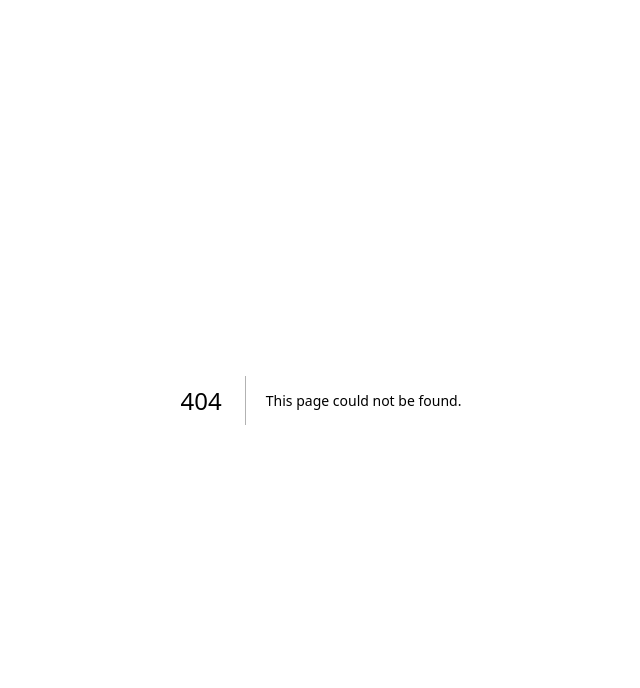
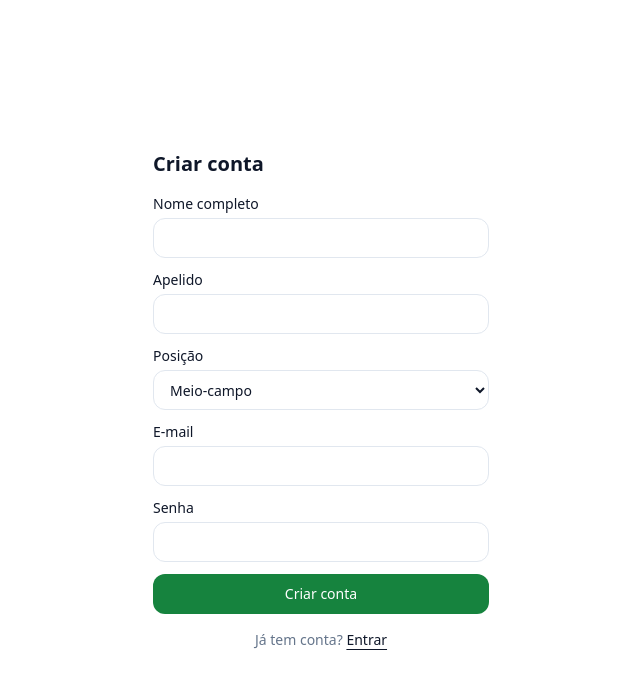
Before and after one commit to gsoaresslv/pelada-app, a Next.js app: page /cadastro in a window 1280 px wide. Before the commit this address had no page. Shown: the top 688 px of the page, without its empty margins (319-959 px from the left). Built offline with nearby package versions, Linux system fonts and the light colour scheme.

Commit message:
Create CadastroPage for user registration

```diff
--- /dev/null
+++ b/app/cadastro/page.tsx
@@ -0,0 +1,67 @@
+import Link from 'next/link'
+import { signUp } from './actions'
+import { Button } from '@/components/ui/button'
+import { Input } from '@/components/ui/input'
+
+const POSITIONS = [
+  { value: 'GOL', label: 'Goleiro' },
+  { value: 'DEF', label: 'Defensor' },
+  { value: 'MEI', label: 'Meio-campo' },
+  { value: 'ATA', label: 'Atacante' },
+]
+
+export default async function CadastroPage({
+  searchParams,
+}: {
+  searchParams: Promise<{ error?: string }>
+}) {
+  const { error } = await searchParams
+  return (
+    <main className="mx-auto flex min-h-dvh max-w-sm flex-col justify-center gap-4 p-6">
+      <h1 className="text-xl font-semibold">Criar conta</h1>
+      {error && (
+        <p role="alert" className="text-sm text-destructive">
+          {error}
+        </p>
+      )}
+      <form action={signUp} className="flex flex-col gap-3">
+        <label className="flex flex-col gap-1 text-sm">
+          Nome completo
+          <Input name="full_name" autoComplete="name" required />
+        </label>
+        <label className="flex flex-col gap-1 text-sm">
+          Apelido
+          <Input name="nickname" autoComplete="nickname" required />
+        </label>
+        <label className="flex flex-col gap-1 text-sm">
+          Posição
+          <select
+            name="position"
+            defaultValue="MEI"
+            required
+            className="flex h-10 w-full rounded-lg border border-input bg-background px-3 py-2 text-sm focus-visible:outline-none focus-visible:ring-2 focus-visible:ring-ring"
+          >
+            {POSITIONS.map((p) => (
+              <option key={p.value} value={p.value}>{p.label}</option>
+            ))}
+          </select>
+        </label>
+        <label className="flex flex-col gap-1 text-sm">
+          E-mail
+          <Input name="email" type="email" autoComplete="email" required />
+        </label>
+        <label className="flex flex-col gap-1 text-sm">
+          Senha
+          <Input name="password" type="password" autoComplete="new-password" minLength={6} required />
+        </label>
+        <Button type="submit">Criar conta</Button>
+      </form>
+      <p className="text-center text-sm text-muted-foreground">
+        Já tem conta?{' '}
+        <Link href="/login" className="font-medium text-foreground underline underline-offset-4">
+          Entrar
+        </Link>
+      </p>
+    </main>
+  )
+}
```
